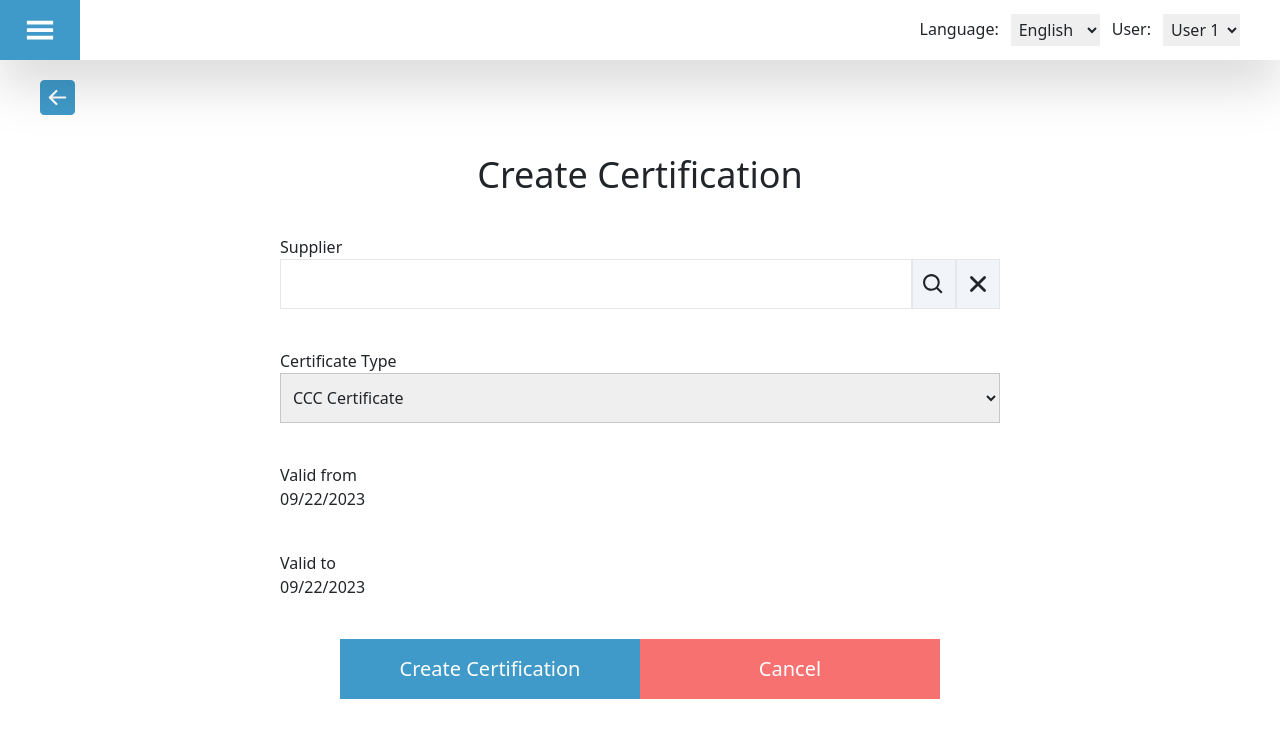
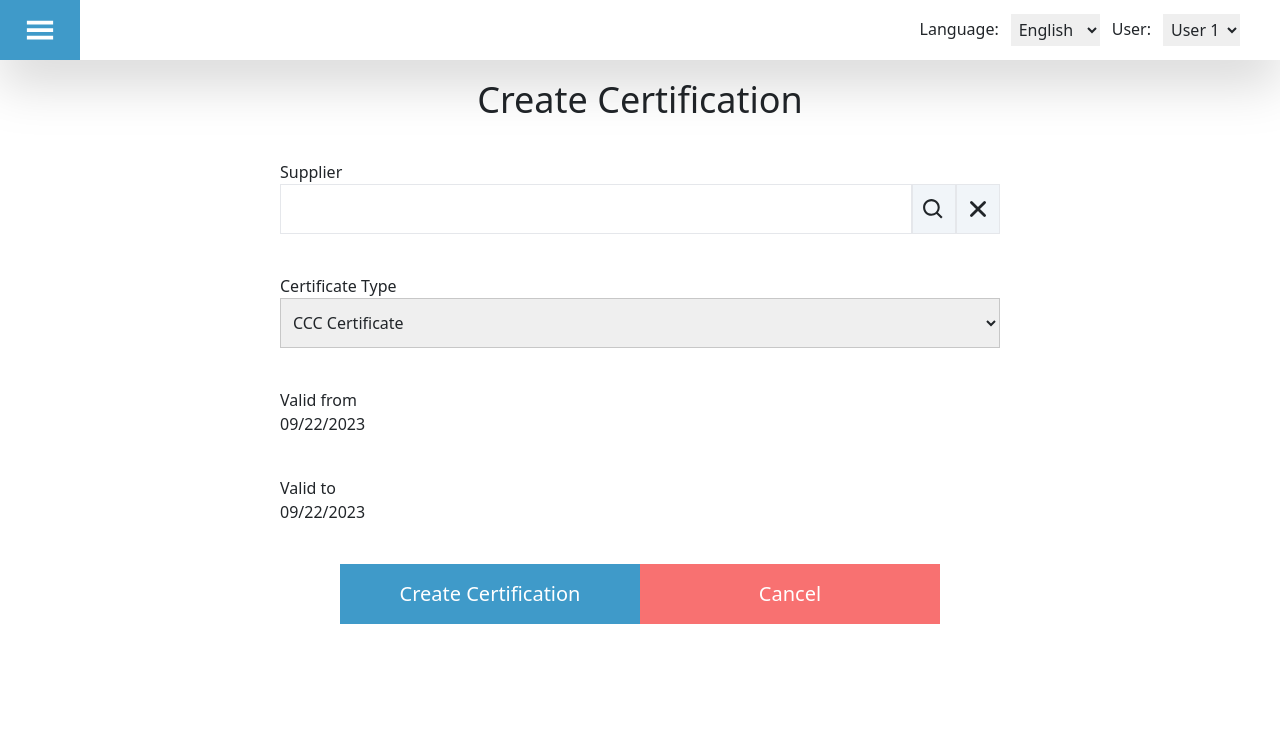
Before and after one commit to DenisKantic/dccs_project, a React (Create React App) app: page /Certificates/CreateCertification in a window 1280 px wide. Shown: the top 738 px of the page. Built offline with nearby package versions, Linux system fonts and the light colour scheme.

Commit message:
deleted the arrow because cancel button now exists

```diff
--- a/src/Components/CreateCertificate/CreateCert.jsx
+++ b/src/Components/CreateCertificate/CreateCert.jsx
@@ -66,13 +66,6 @@ const CreateCert = () => {
     <div className='flex flex-2'>
         <Header />
         <main  className='h-screen w-full p-10'>
-        <Link to='/Certificates'>
-        <BsArrowLeftSquareFill
-        title='Go Back'
-        className='mt-10 text-[#3f9ac9] cursor-pointer'
-        size={35}
-        />
-        </Link>
 
             <div className='mt-10 flex flex-col justify-center items-center'>
                 <h1 className='text-4xl'>Create Certification</h1>
--- a/src/Components/EditCertificate/EditCertificate.jsx
+++ b/src/Components/EditCertificate/EditCertificate.jsx
@@ -81,13 +81,6 @@ const EditCertificate = () => {
     <div className='flex flex-2'>
         <Header />
         <main  className='h-screen w-full p-10'>
-        <Link to='/Certificates'>
-        <BsArrowLeftSquareFill
-        title='Go Back'
-        className='mt-10 text-[#3f9ac9] cursor-pointer'
-        size={35}
-        />
-        </Link>
 
             <div className='mt-10 flex flex-col justify-center items-center'>
                 <h1 className='text-4xl'>Edit Certificate</h1>
```
